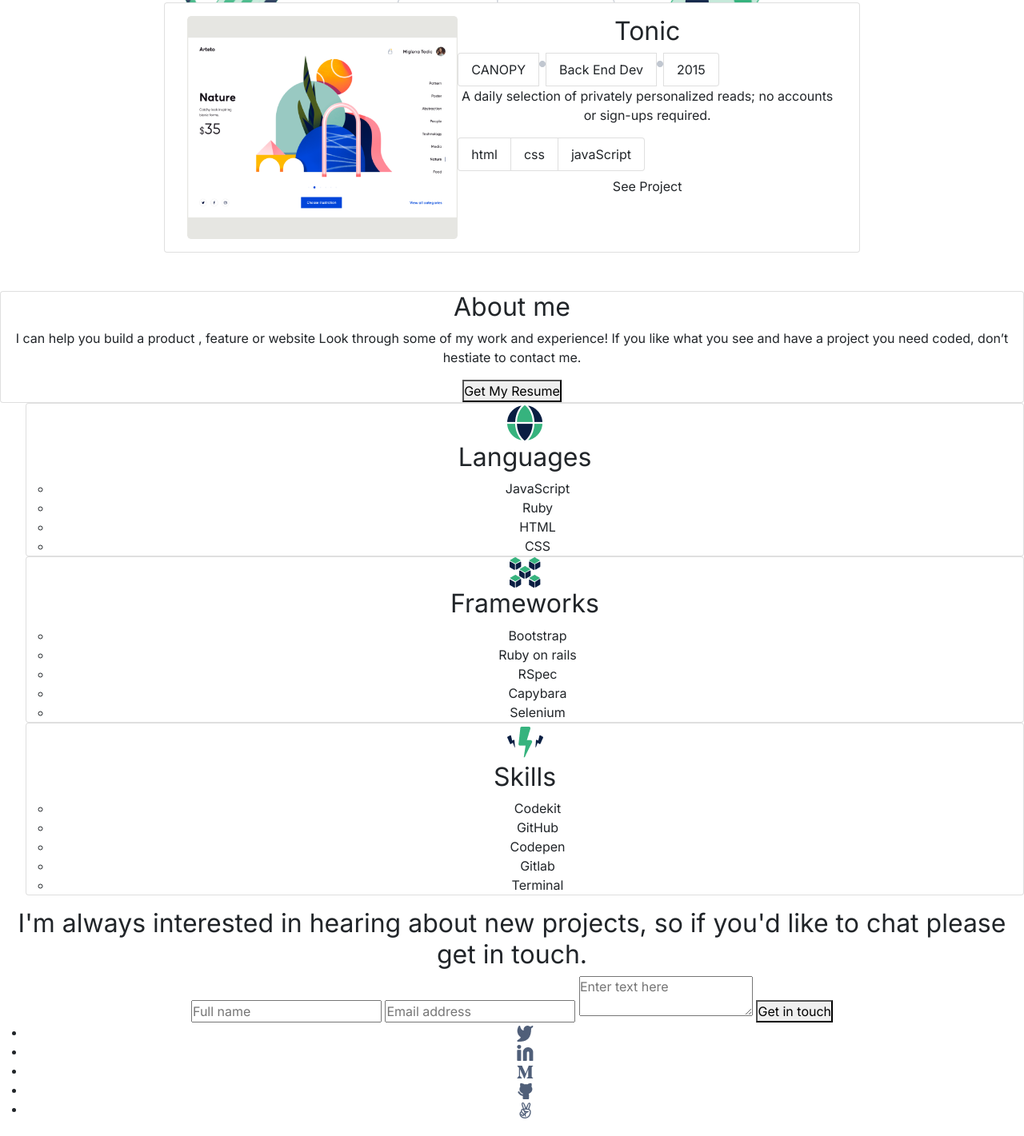
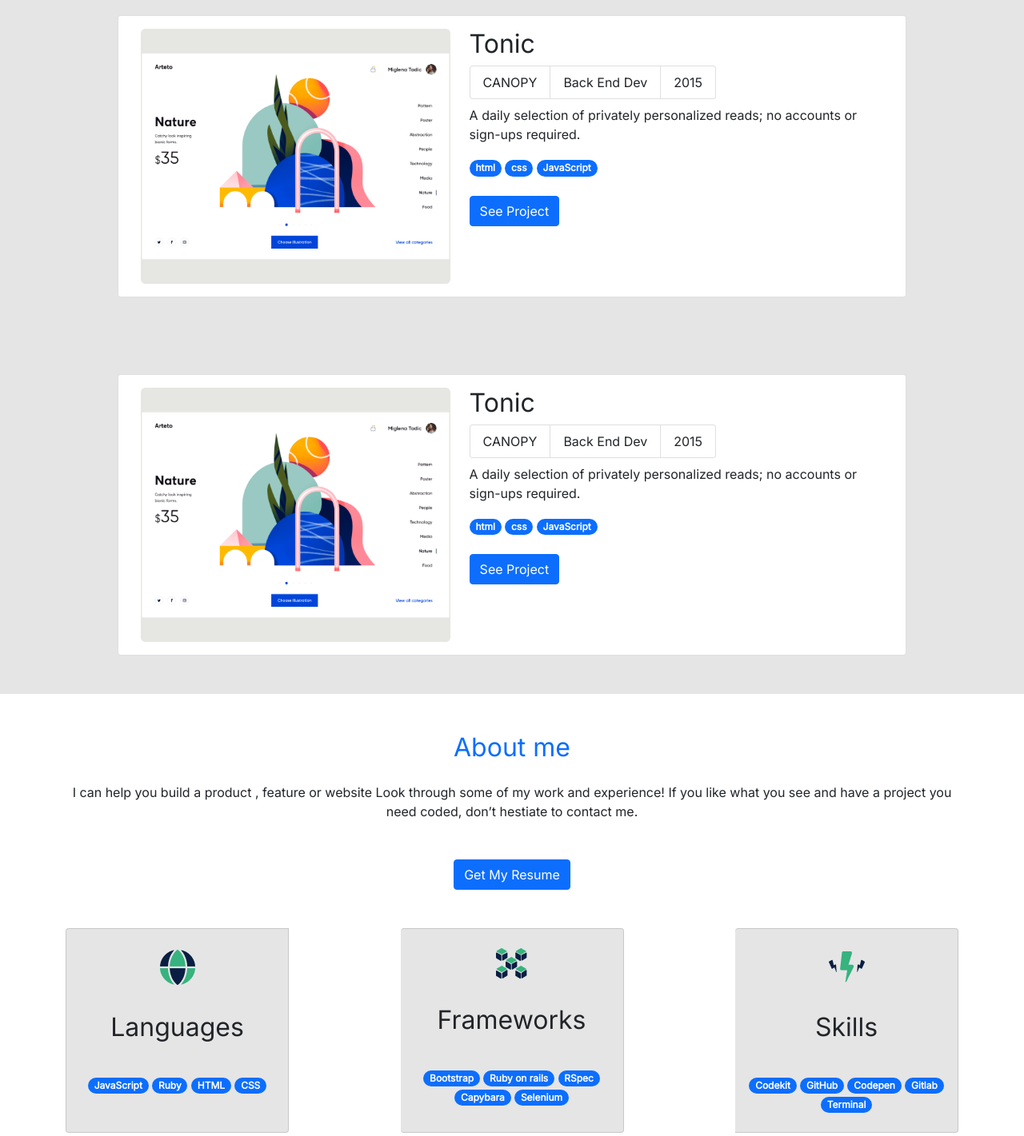
Before and after one commit to RitobrotoMukherjee/portfolio-bootstrap-five, a plain HTML site: page index.html in a window 1280 px wide. Shown: the part 725-2146 px from the top of the page at 80% size. Drawn offline with nearby package versions, Linux system fonts and the light colour scheme.

Commit message:
Design About Us and Skill Section

```diff
--- a/css/style.css
+++ b/css/style.css
@@ -9,7 +9,7 @@
 body {
     position: relative;
     background-image: url("../assets/backgrounds/desktop/Header-desktop.png");
-    background-size: 100%;
+    background-size: contain;
     background-repeat: no-repeat;
 }
 
@@ -40,4 +40,16 @@ body {
     .social-media-contact {
         display: none;
     }
+    #my-portfolio{
+        margin-top: 25px;
+        background-color: #e5e5e5;
+    }
+    .skills-list {
+        background-color: #e5e5e5;
+        border-radius: 4px;
+    }
+    footer{
+        margin-top: 25px;
+        background-color: #e5e5e5;
+    }
 }
--- a/index.html
+++ b/index.html
@@ -92,39 +92,75 @@
         </div>
     </section>
 
-    <section id="my-portfolio" class="container justify-content-center">
+    <section id="my-portfolio" class="container-fluid justify-content-center mt-auto">
         <div class="row justify-content-center mt-5">
-            <h2 class="col col-md-5 text-primary text-center h3">My Recent Works</h2>
+            <h2 class="col col-md-5 text-primary text-center h3 mt-5">My Recent Works</h2>
         </div>
-        <div class="row justify-content-center mt-5 p-5">
+        <div class="row justify-content-center mt-3 p-5">
             <div class="col col-md-10 text-center card">
                 <div class="card-body">
                     <div class="row g-0">
-                        <div class="col col-md-5"> <img class="img-fluid rounded-start
-                            " src="/assets/projectimages/desktop-img-1.png" alt="project one image" />
+                        <div class="col col-md-5 col-sm-12 col-xs-12"> <img class="img-fluid rounded-start
+                            " src="./assets/projectimages/desktop-img-1.png" alt="project one image" />
                         </div>
-                        <div class="col col-md-7">
-                            <h2 class="card-title primary-text">Tonic</h2>
-                            <ul class="list-group list-group-horizontal">
-                                <li class="list-group-item">CANOPY</li>
-                                <li>
-                                    <img class="bullet-image" src="/assets/projectimages/Counter.png" alt="bullet" />
-                                 </li>
-                                <li class="list-group-item">Back End Dev</li>
-                                <li>
-                                    <img class="bullet-image" src="/assets/projectimages/Counter.png" alt="bullet" />
-                                </li>
-                                <li class="list-group-item">2015</li>
+                        <div class="col col-md-7 col-sm-12 col-xs-12 px-4">
+                            <h2 class="card-title primary-text text-start">Tonic</h2>
+                            <ul class="list-group list-group-horizontal text-start mt-2">
+                                <li class="list-group-item ">CANOPY</li>
+
+                                <li class="list-group-item ">Back End Dev</li>
+
+                                <li class="list-group-item ">2015</li>
                             </ul>
-                            <p class="card-text">
+                            <p class="card-text text-start mt-2">
                                 A daily selection of privately personalized reads; no accounts or sign-ups required.
                             </p>
-                            <ul class="list-group list-group-horizontal">
-                                <li class="list-group-item">html</li>
-                                <li class="list-group-item">css</li>
-                                <li class="list-group-item">javaScript</li>
+                            <div class="text-start mt-3">
+                                <span class="badge rounded-pill bg-primary">html</span>
+                                <span class="badge rounded-pill bg-primary">css</span>
+                                <span class="badge rounded-pill bg-primary">JavaScript</span>
+                            </div>
+                            <div class="text-start mt-4">
+                                <button class="btn btn-primary" type="submit">See Project</button>
+                            </div>
+
+                        </div>
+                    </div>
+
+                </div>
+
+            </div>
+        </div>
+
+        <div class="row justify-content-center p-5">
+            <div class="col col-md-10 text-center card">
+                <div class="card-body">
+                    <div class="row g-0">
+                        <div class="col col-md-5 col-sm-12 col-xs-12">
+                            <img class="img-fluid rounded-start" src="./assets/projectimages/desktop-img-1.png"
+                                alt="project one image" />
+                        </div>
+                        <div class="col col-md-7 col-sm-12 col-xs-12 px-4">
+                            <h2 class="card-title primary-text text-start">Tonic</h2>
+                            <ul class="list-group list-group-horizontal text-start mt-2">
+                                <li class="list-group-item ">CANOPY</li>
+
+                                <li class="list-group-item ">Back End Dev</li>
+
+                                <li class="list-group-item ">2015</li>
                             </ul>
-                            <button class="btn" type="submit">See Project</button>
+                            <p class="card-text text-start mt-2">
+                                A daily selection of privately personalized reads; no accounts or sign-ups required.
+                            </p>
+                            <div class="text-start mt-3">
+                                <span class="badge rounded-pill bg-primary">html</span>
+                                <span class="badge rounded-pill bg-primary">css</span>
+                                <span class="badge rounded-pill bg-primary">JavaScript</span>
+                            </div>
+                            <div class="text-start mt-4">
+                                <button class="btn btn-primary" type="submit">See Project</button>
+                            </div>
+
                         </div>
                     </div>
 
@@ -136,80 +172,91 @@
 
     </section>
 
-    <section id="about-me" class="about-me-section-bg text-center">
-        <div class="section-basic card">
-            <div class="main-content-margin-div text-center">
-                <h2 class="primary-header-text color-deep-blue portfolio-heading">About me</h2>
+    <section id="about-me" class="container">
+        <div class="row text-center">
+            <h2 class="col col-md-12 text-primary mt-5 h2">About me</h2>
         </div>
-            <div class="main-content-margin-div text-center">
-                <p class="heading-supporting-text color-deep-blue">
+        <div class="row text-center">
+            <p class="col col-md-12 col-sm-12 col-xs-12 mt-3 card-text">
                 I can help you build a product , feature or website Look through some of my work and experience!
                 If you like what you see and have a project you need coded, don’t hestiate to contact me.
             </p>
         </div>
-            <div class="main-content-margin-div text-center">
-                <button class="button long-btn text-center" type="button">Get My Resume</button>
+        <div class="row text-center my-5">
+            <div class="col col-md-12 col-sm-12 col-xs-12">
+                <button class="btn btn-primary text-center" type="button">Get My Resume</button>
             </div>
         </div>
     </section>
 
-    <section id="skills-list" class="section-basic text-center">
-        <ul class="section-main-content-margin text-center css-grid">
-            <li class="skills-grid-items card">
-                <div class="image-container-skills">
+    <section id="skills-list" class="container">
+        <div class="row">
+            <div class="col col-md-12 col-sm-12">
+                <ul class="list-group list-group-horizontal justify-content-between">
+                    <li class="list-group-item skills-list w-25 text-center">
+                        <div class="row py-3">
                             <div class="skill-icons">
                                 <img class="skill-img" src="./assets/icons/skills/icon-01.png" alt="Languages icon">
                             </div>
                         </div>
-                <div class="skill-desc text-center">
+                        <div class="row py-3">
                             <h2 class="title-header">Languages</h2>
-                    <ul class="skill-list">
-                        <li class="skill-items">JavaScript</li>
-                        <li class="skill-items">Ruby</li>
-                        <li class="skill-items">HTML</li>
-                        <li class="skill-items">CSS</li>
-                    </ul>
+                        </div>
+                        <div class="row py-3">
+                            <div class="col col-md-12 col-sm-12 col-xs-12">
+                                <span class="badge rounded-pill bg-primary">JavaScript</span>
+                                <span class="badge rounded-pill bg-primary">Ruby</span>
+                                <span class="badge rounded-pill bg-primary">HTML</span>
+                                <span class="badge rounded-pill bg-primary">CSS</span>
+                            </div>
                         </div>
                     </li>
-            <li class="skills-grid-items card">
-                <div class="image-container-skills">
+                    <li class="list-group-item skills-list text-center w-25">
+                        <div class="row py-3">
                             <div class="skill-icons">
                                 <img class="skill-img" src="./assets/icons/skills/icon-03.png" alt="Frameworks Icon">
                             </div>
                         </div>
-                <div class="skill-desc text-center">
+                        <div class="row py-3">
                             <h2 class="title-header">Frameworks</h2>
-                    <ul class="skill-list">
-                        <li class="skill-items">Bootstrap</li>
-                        <li class="skill-items">Ruby on rails</li>
-                        <li class="skill-items">RSpec</li>
-                        <li class="skill-items">Capybara</li>
-                        <li class="skill-items">Selenium</li>
-                    </ul>
+                        </div>
+                        <div class="row py-3">
+                            <div class="col col-md-12 col-sm-12 col-xs-12">
+                                <span class="badge rounded-pill bg-primary">Bootstrap</span>
+                                <span class="badge rounded-pill bg-primary">Ruby on rails</span>
+                                <span class="badge rounded-pill bg-primary">RSpec</span>
+                                <span class="badge rounded-pill bg-primary">Capybara</span>
+                                <span class="badge rounded-pill bg-primary">Selenium</span>
+                            </div>
                         </div>
                     </li>
 
-            <li class="skills-grid-items card">
-                <div class="image-container-skills">
+                    <li class="list-group-item skills-list text-center w-25">
+
+                        <div class="row py-3">
                             <div class="skill-icons">
                                 <img class="skill-img" src="./assets/icons/skills/icon-02.png" alt="Skills Icon">
                             </div>
                         </div>
-                <div class="skill-desc text-center">
+                        <div class="row py-3">
                             <h2 class="title-header">Skills</h2>
-                    <ul class="skill-list">
-                        <li class="skill-items">Codekit</li>
-                        <li class="skill-items">GitHub</li>
-                        <li class="skill-items">Codepen</li>
-                        <li class="skill-items">Gitlab</li>
-                        <li class="skill-items">Terminal</li>
-                    </ul>
+                        </div>
+                        <div class="row py-3">
+                            <div class="col col-md-12 col-sm-12 col-xs-12">
+                                <span class="badge rounded-pill bg-primary">Codekit</span>
+                                <span class="badge rounded-pill bg-primary">GitHub</span>
+                                <span class="badge rounded-pill bg-primary">Codepen</span>
+                                <span class="badge rounded-pill bg-primary">Gitlab</span>
+                                <span class="badge rounded-pill bg-primary">Terminal</span>
+                            </div>
                         </div>
                     </li>
                 </ul>
+            </div>
+        </div>
     </section>
 
-    <footer>
+    <footer class="container-fluid">
         <div class="footer-main-div text-center">
             <div id="footer-heading" class="contact-form-margin text-center">
                 <h2 class="primary-header-text color-deep-blue portfolio-heading">
```
Lines whose indentation alone changed are shown as unchanged.
